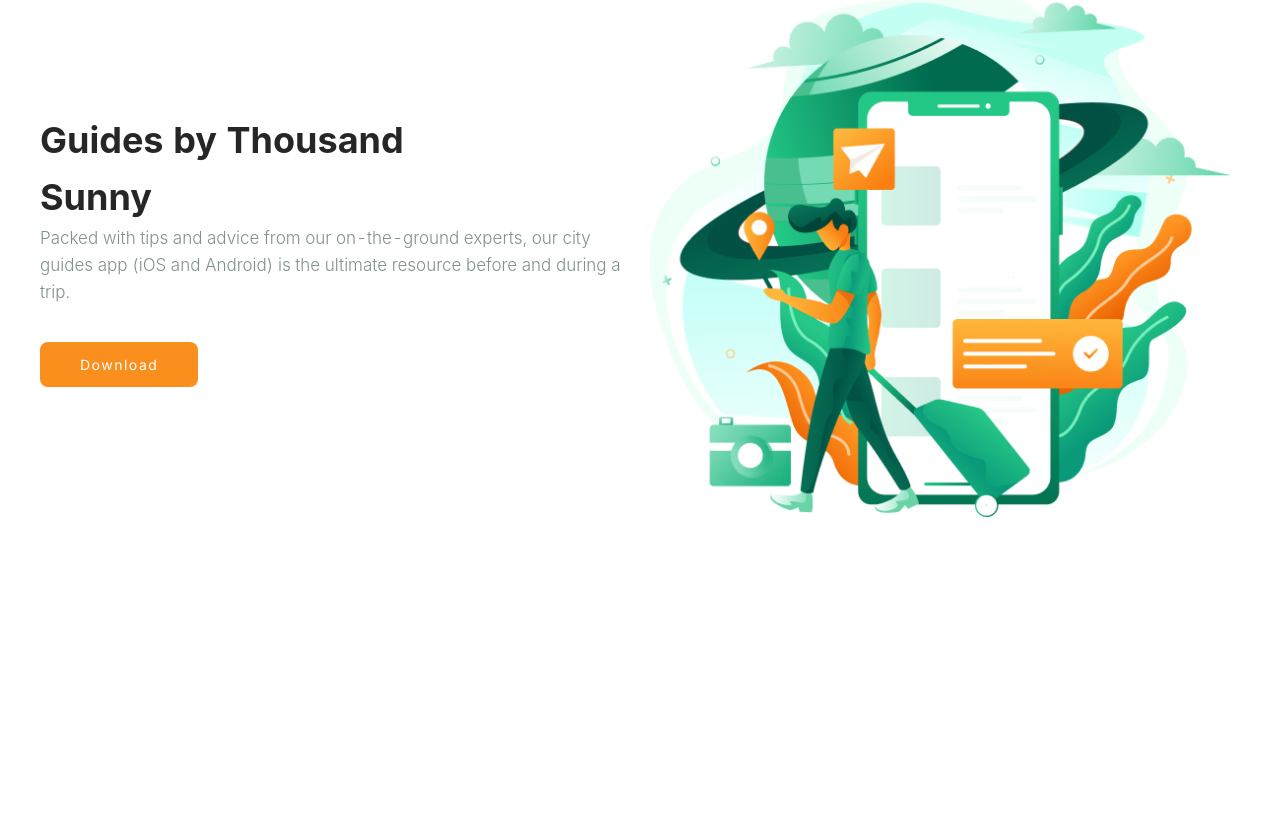
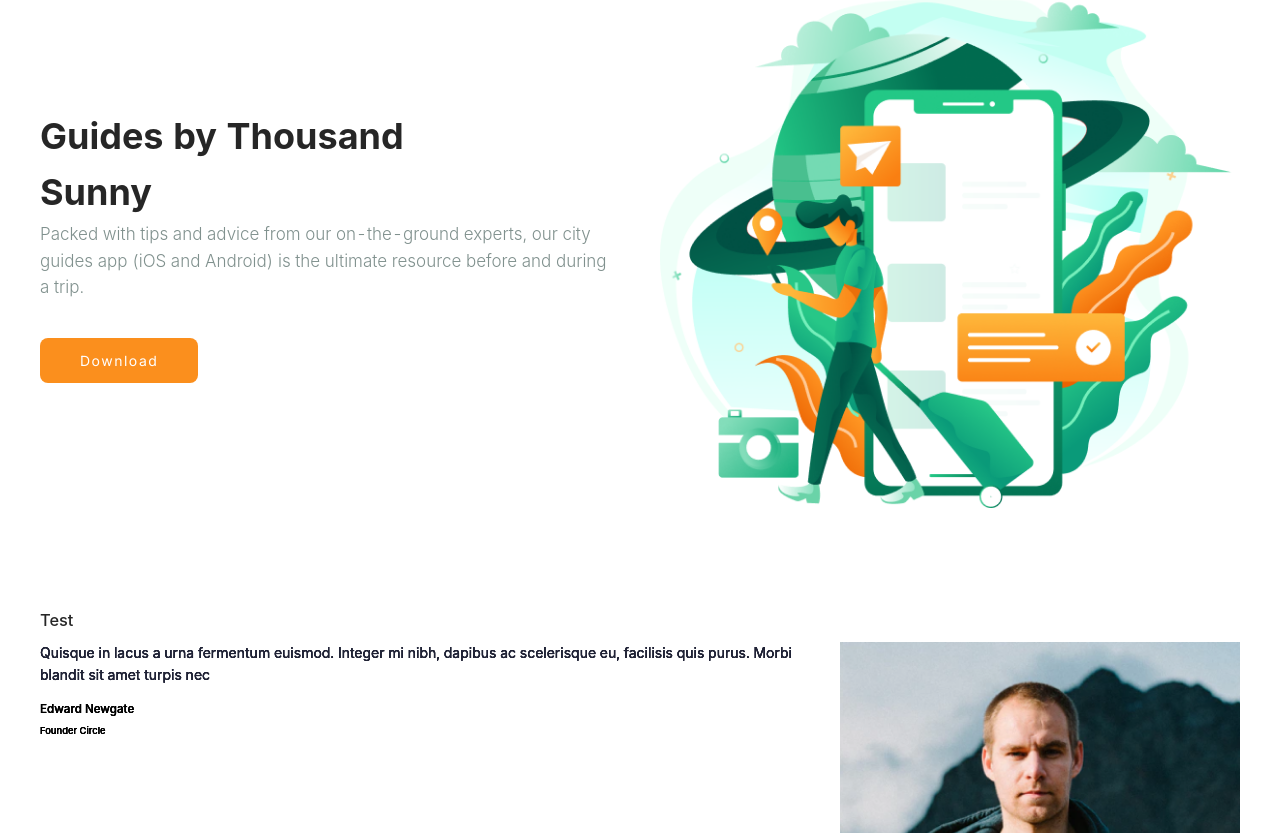
Before and after one commit to erhnml/nomad-landing-page, a React (Create React App) app: page / in a window 1280 px wide. Shown: the part 2069-2902 px from the top of the page. Before the commit the page ends 2586 px from the top, so only its background shows below. Built offline with nearby package versions, Linux system fonts and the light colour scheme.

Commit message:
add section testimonials

```diff
--- a/src/App.js
+++ b/src/App.js
@@ -6,7 +6,8 @@ import Header from "./components/Header";
 import SectionExplore from "./components/SectionExplore";
 import SectionInfo from "./components/SectionInfo";
 import SectionDestinations from "./components/SectionDestinations";
-import GuideSection from "./components/SectionGuide";
+import SectionGuide from "./components/SectionGuide";
+import SectionTestimonials from "./components/SectionTestimonials";
 
 function App() {
   return (
@@ -16,7 +17,8 @@ function App() {
         <SectionExplore />
         <SectionInfo />
         <SectionDestinations />
-        <GuideSection />
+        <SectionGuide />
+        <SectionTestimonials />
       </Container>
     </Theme>
   );
--- a/src/components/SectionGuide.js
+++ b/src/components/SectionGuide.js
@@ -26,7 +26,7 @@ function GuideSection() {
 const Wrapper = styled.div`
   display: grid;
   grid-template-columns: repeat(2, 1fr);
-  grid-column-gap: 20px;
+  grid-column-gap: 40px;
   @media (max-width: 768px) {
     grid-row-gap: 20px;
     grid-template-columns: 1fr;
--- /dev/null
+++ b/src/components/SectionTestimonials.js
@@ -0,0 +1,61 @@
+import React from "react";
+import styled from "styled-components";
+
+import Testimonial from "./Testimonial";
+
+const data = [
+  {
+    star: 5,
+    comment:
+      "Quisque in lacus a urna fermentum euismod. Integer mi nibh, dapibus ac scelerisque eu, facilisis quis purus. Morbi blandit sit amet turpis nec",
+    author: "Edward Newgate",
+    authorPosition: "Founder Circle",
+  },
+  {
+    star: 5,
+    comment:
+      "Quisque in lacus a urna fermentum euismod. Integer mi nibh, dapibus ac scelerisque eu, facilisis quis purus. Morbi blandit sit amet turpis nec",
+    author: "Edward Newgate",
+    authorPosition: "Founder Circle",
+  },
+  {
+    star: 5,
+    comment:
+      "Quisque in lacus a urna fermentum euismod. Integer mi nibh, dapibus ac scelerisque eu, facilisis quis purus. Morbi blandit sit amet turpis nec",
+    author: "Edward Newgate",
+    authorPosition: "Founder Circle",
+  },
+  {
+    star: 5,
+    comment:
+      "Quisque in lacus a urna fermentum euismod. Integer mi nibh, dapibus ac scelerisque eu, facilisis quis purus. Morbi blandit sit amet turpis nec",
+    author: "Edward Newgate",
+    authorPosition: "Founder Circle",
+  },
+];
+export default function SectionTestimonials() {
+  return (
+    <Wrapper>
+      <Title>Test</Title>
+      <TestimonialsWrapper>
+        {data.map(({ star, comment, author, authorPosition }) => (
+          <Testimonial
+            star={star}
+            comment={comment}
+            author={author}
+            authorPosition={authorPosition}
+            image={require("../images/testimonial.png")}
+          />
+        ))}
+      </TestimonialsWrapper>
+    </Wrapper>
+  );
+}
+
+const Wrapper = styled.div`
+  margin-top: 100px;
+`;
+const Title = styled.h3``;
+const TestimonialsWrapper = styled.div`
+  position: relative;
+`;
--- /dev/null
+++ b/src/components/Testimonial.js
@@ -0,0 +1,44 @@
+import React from "react";
+import styled from "styled-components";
+import PropTypes from "prop-types";
+
+function Testimonial({ star, comment, author, authorPosition, image }) {
+  return (
+    <Wrapper>
+      <TextWrapper>
+        <Stars />
+        <Comment>{comment}</Comment>
+        <Author>{author}</Author>
+        <AuthorPosition>{authorPosition}</AuthorPosition>
+      </TextWrapper>
+      <ImagesWrapper>
+        <Image src={image} />
+      </ImagesWrapper>
+    </Wrapper>
+  );
+}
+
+const Wrapper = styled.div`
+  display: grid;
+  grid-template-columns: 2fr 1fr;
+  position: absolute;
+`;
+const TextWrapper = styled.div``;
+const Stars = styled.div``;
+const Comment = styled.p``;
+const Author = styled.h5``;
+const AuthorPosition = styled.h6``;
+const ImagesWrapper = styled.div``;
+const Image = styled.img`
+  width: 100%;
+`;
+
+Testimonial.propTypes = {
+  star: PropTypes.string.isRequired,
+  comment: PropTypes.string.isRequired,
+  author: PropTypes.string.isRequired,
+  authorPosition: PropTypes.string.isRequired,
+  image: PropTypes.string.isRequired,
+};
+
+export default Testimonial;
```
Also changed, not shown: src/images/testimonial.png (added).
